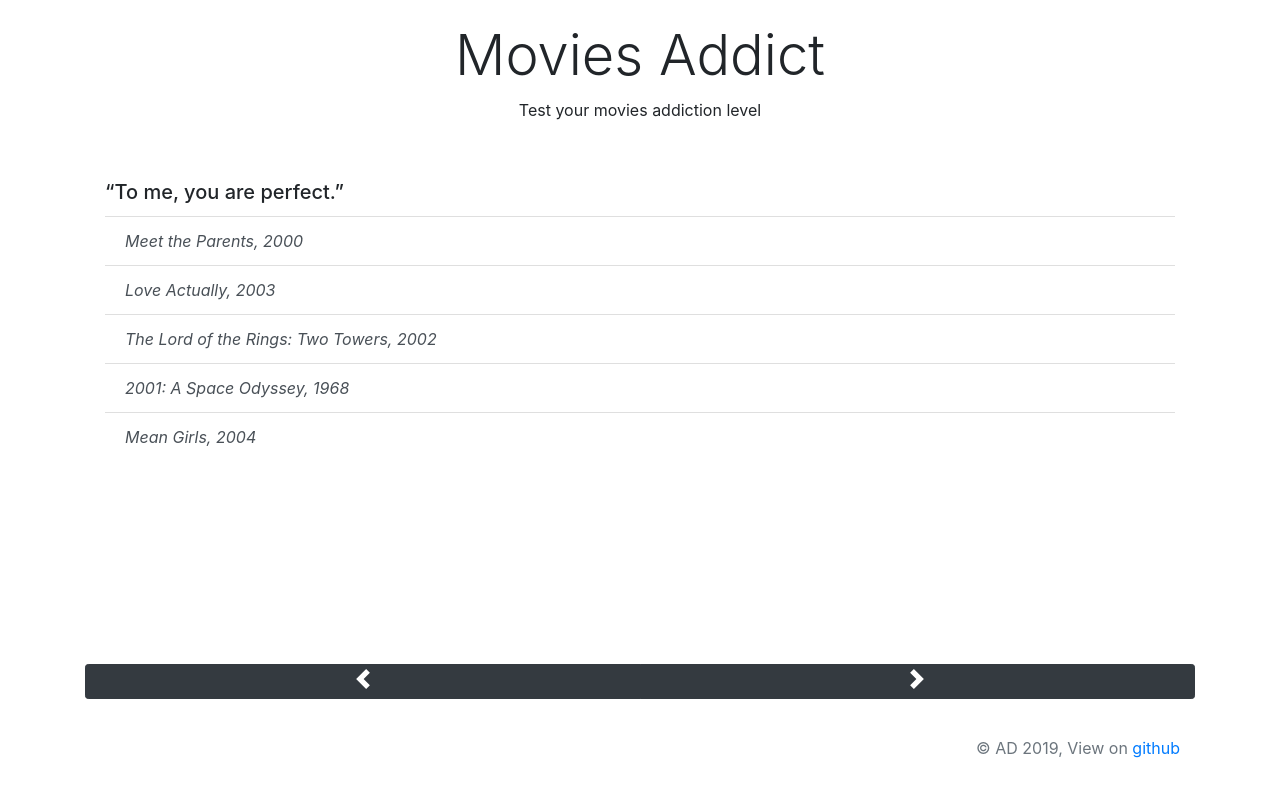
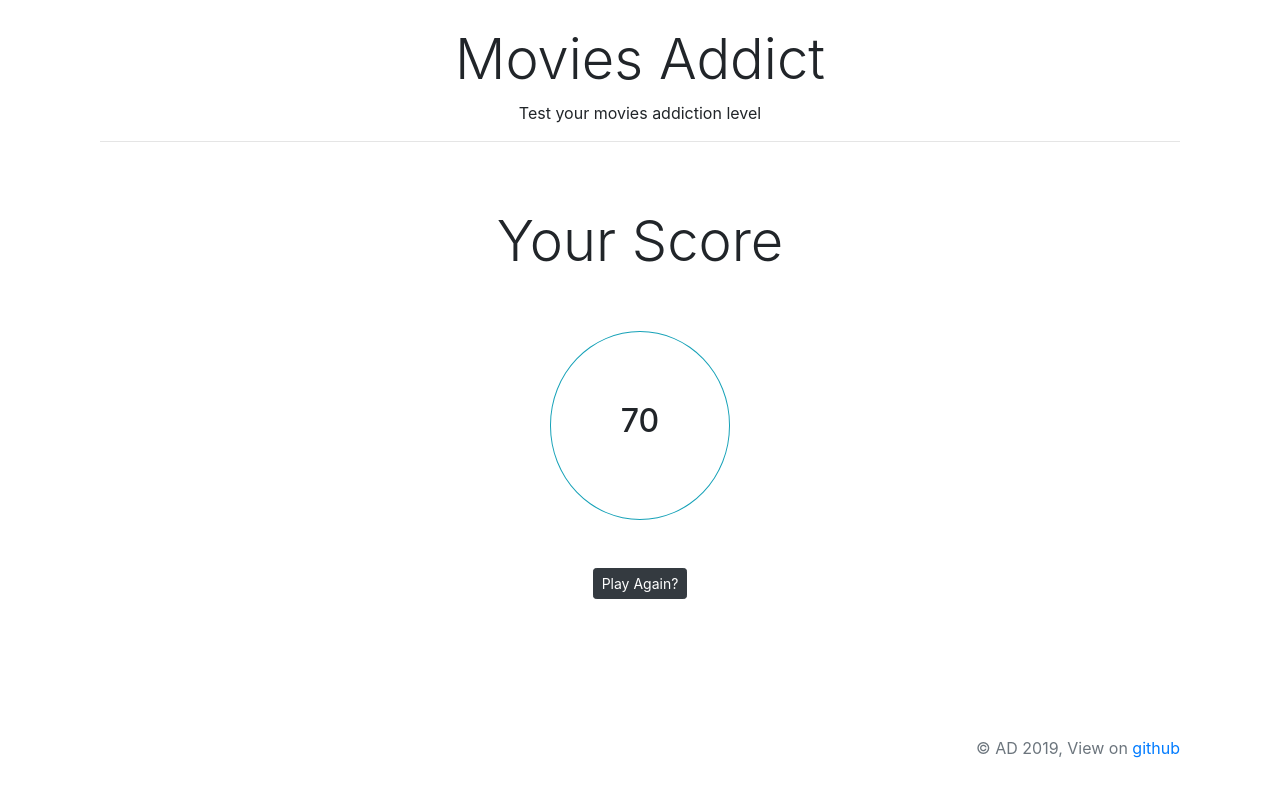
Before and after one commit to AlaaDesouky/movies_addict, a Next.js app: page / in a window 1280 px wide. Shown: the top 796 px of the page. Built offline with nearby package versions, Linux system fonts and the light colour scheme.

Commit message:
Added score component

```diff
--- a/src/components/App.js
+++ b/src/components/App.js
@@ -1,4 +1,5 @@
 import Movie from "./movie/Movie";
+import Score from "./score/Score";
 import Header from "./common/Header";
 import Footer from "./common/Footer";
 
@@ -11,7 +12,8 @@ const App = () => {
           subtitle="Test your movies addiction level"
         />
         <div style={{ height: "70%" }}>
-          <Movie />
+          {/* <Movie /> */}
+          <Score score="70" />
         </div>
         <Footer repo="" />
       </div>
--- a/src/components/common/Header.js
+++ b/src/components/common/Header.js
@@ -7,8 +7,10 @@ const Header = ({ title, subtitle }) => {
       className="d-flex justify-content-center align-items-center text-center"
     >
       <div className="container">
+        <br />
         <h1 className="display-4">{title}</h1>
         <p>{subtitle}</p>
+        <hr />
       </div>
     </div>
   );
--- /dev/null
+++ b/src/components/score/Score.js
@@ -0,0 +1,21 @@
+const Score = ({ score }) => {
+  return (
+    <div className="container d-flex flex-column justify-content-center align-items-center text-center">
+      <h2 className="display-4 mt-5">Your Score</h2>
+      <div
+        style={{ padding: "70px" }}
+        className="rounded-circle border border-info font-weight-normal mt-5"
+      >
+        <h2>{score}</h2>
+      </div>
+      <button
+        className="btn btn-dark btn-sm  mt-5"
+        onClick={() => window.location.reload()}
+      >
+        Play Again?
+      </button>
+    </div>
+  );
+};
+
+export default Score;
```
